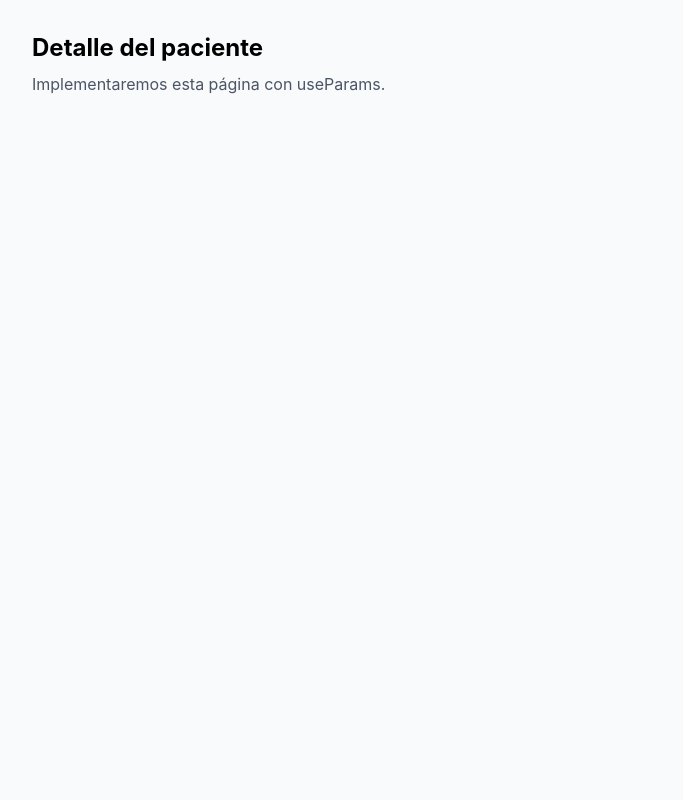
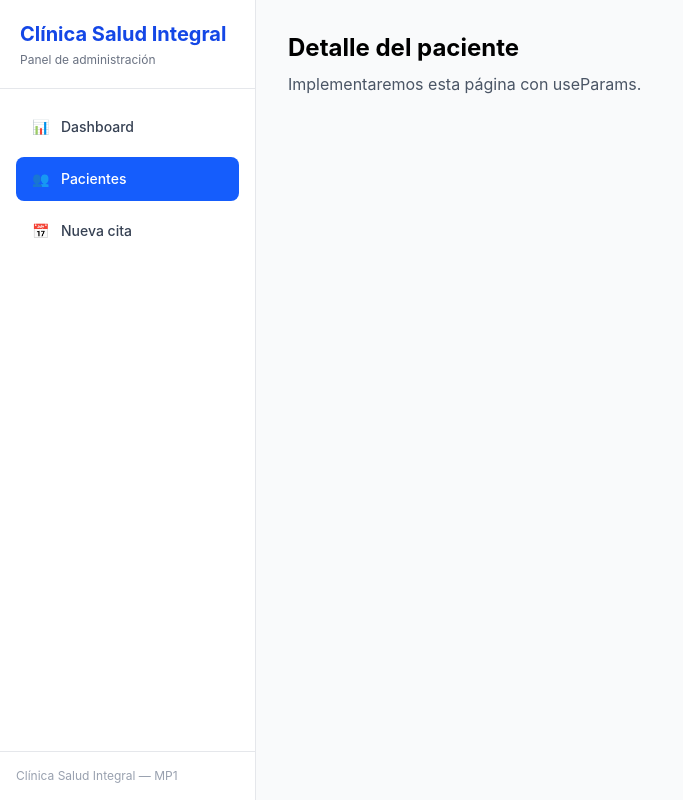
Before and after one commit to ademirjgf/Clinica-salud-integral-FRONTEND, a React (Vite) app: page /pacientes/1 in a window 1280 px wide. Shown: the whole page, without its empty margins (0-683 px from the left). Built offline with nearby package versions, Linux system fonts and the light colour scheme.

Commit message:
feat: Layout con sidebar y NavLink

```diff
--- a/src/layouts/Layout.tsx
+++ b/src/layouts/Layout.tsx
@@ -1,9 +1,70 @@
-import { Outlet } from "react-router-dom";
+
+import { NavLink, Outlet } from "react-router-dom";
 
 export default function Layout() {
+  const estiloEnlace = ({ isActive }: { isActive: boolean }) =>
+    `flex items-center gap-3 rounded-lg px-4 py-3 text-sm font-medium transition ${
+      isActive
+        ? "bg-blue-600 text-white"
+        : "text-gray-700 hover:bg-gray-100"
+    }`;
+
   return (
-    <div className="min-h-screen bg-gray-50">
-      <Outlet />
+    <div className="min-h-screen bg-gray-50 md:flex">
+      {/* Sidebar */}
+      <aside className="border-b border-gray-200 bg-white md:fixed md:inset-y-0 md:left-0 md:w-64 md:border-b-0 md:border-r">
+        {/* Encabezado */}
+        <div className="border-b border-gray-200 p-5">
+          <h2 className="text-xl font-bold text-blue-700">
+            Clínica Salud Integral
+          </h2>
+
+          <p className="mt-1 text-xs text-gray-500">
+            Panel de administración
+          </p>
+        </div>
+
+        {/* Navegación */}
+        <nav
+          aria-label="Navegación principal"
+          className="flex gap-2 overflow-x-auto p-3 md:flex-col md:p-4"
+        >
+          <NavLink
+            to="/"
+            end
+            className={estiloEnlace}
+          >
+            <span aria-hidden="true">📊</span>
+            Dashboard
+          </NavLink>
+
+          <NavLink
+            to="/pacientes"
+            className={estiloEnlace}
+          >
+            <span aria-hidden="true">👥</span>
+            Pacientes
+          </NavLink>
+
+          <NavLink
+            to="/citas/nueva"
+            className={estiloEnlace}
+          >
+            <span aria-hidden="true">📅</span>
+            Nueva cita
+          </NavLink>
+        </nav>
+
+        {/* Pie del sidebar */}
+        <div className="hidden border-t border-gray-200 p-4 text-xs text-gray-400 md:absolute md:bottom-0 md:block md:w-full">
+          Clínica Salud Integral — MP1
+        </div>
+      </aside>
+
+      {/* Contenido principal */}
+      <div className="min-w-0 flex-1 md:ml-64">
+        <Outlet />
+      </div>
     </div>
   );
 }
```
